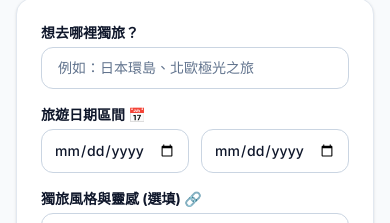
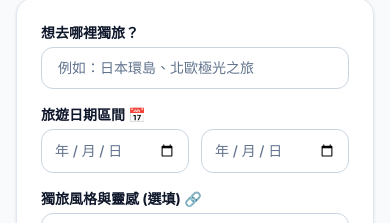
Before and after one commit to PerryChen-creator/allonetrip-ai, a Next.js app: page / in a window 390 px wide. Shown: the part 74-297 px from the top of the page. Built offline with nearby package versions, Linux system fonts and the light colour scheme.

Commit message:
fix: add absolute date input overlay placeholder for guaranteed cross-device mobile visibility

```diff
--- a/app/page.tsx
+++ b/app/page.tsx
@@ -2,7 +2,7 @@
 
 import React, { useState, useRef, useEffect } from 'react';
 
-// 🟢 1. 核心壓縮函式：使用原生 CompressionStream (deflate-raw) 大幅縮短 URL 長度
+// 核心壓縮函式：使用原生 CompressionStream (deflate-raw) 大幅縮短 URL 長度
 async function compressToUrl(data: any) {
   try {
     const jsonStr = JSON.stringify(data);
@@ -23,7 +23,7 @@ async function compressToUrl(data: any) {
   }
 }
 
-// 🟢 2. 核心解壓縮函式：解壓並還原對話資料（支援新舊版本相容）
+// 核心解壓縮函式：解壓並還原對話資料
 async function decompressFromUrl(encoded: string) {
   try {
     let base64 = encoded.replace(/-/g, '+').replace(/_/g, '/');
@@ -54,7 +54,6 @@ async function decompressFromUrl(encoded: string) {
     }
     return data;
   } catch (e) {
-    // 降級回原本的 Base64 解析（向下相容舊連結）
     try {
       let base64 = encoded.replace(/-/g, '+').replace(/_/g, '/');
       while (base64.length % 4) base64 += '=';
@@ -340,7 +339,6 @@ export default function Home() {
     setLoading(false);
   };
 
-  // 🟢 使用 Gzip/Deflate 壓縮分享 URL
   const handleShare = async () => {
     if (messages.length === 0) {
       alert('目前尚無行程對話內容可分享喔！');
@@ -550,32 +548,55 @@ export default function Home() {
                 )}
               </div>
 
-              {/* 🟢 修復：加強 WebKit 日期選擇器偽元素樣式，確保手機端文字清晰顯示 */}
+              {/* 🟢 核心修正：跨裝置 100% 相容的日期選擇 Overlay Placeholder 結構 */}
               <div className="grid grid-cols-2 gap-3">
+                <div className="relative w-full">
                   <input
                     type="date"
                     min={todayStr}
                     value={startDate}
                     style={{ colorScheme: darkMode ? 'dark' : 'light' }}
                     onChange={(e) => setStartDate(e.target.value)}
-                  className={`w-full h-11 px-3 border rounded-xl text-sm font-medium outline-none focus:ring-2 focus:ring-blue-500 block [&::-webkit-date-and-time-value]:text-left [&::-webkit-date-and-time-value]:min-h-[1.5em] ${
-                    darkMode
-                      ? 'bg-slate-800 border-slate-700 text-white'
-                      : 'bg-white border-slate-300 text-slate-900'
+                    className={`w-full h-11 px-3 border rounded-xl text-sm font-medium outline-none focus:ring-2 focus:ring-blue-500 block ${
+                      startDate
+                        ? (darkMode ? 'text-white bg-slate-800 border-slate-700' : 'text-slate-900 bg-white border-slate-300')
+                        : (darkMode ? 'text-transparent bg-slate-800 border-slate-700' : 'text-transparent bg-white border-slate-300')
                     }`}
                   />
+                  {!startDate && (
+                    <span
+                      className={`pointer-events-none absolute left-3.5 top-1/2 -translate-y-1/2 text-sm font-medium ${
+                        darkMode ? 'text-slate-400' : 'text-slate-500'
+                      }`}
+                    >
+                      年 / 月 / 日
+                    </span>
+                  )}
+                </div>
+
+                <div className="relative w-full">
                   <input
                     type="date"
                     min={startDate || todayStr}
                     value={endDate}
                     style={{ colorScheme: darkMode ? 'dark' : 'light' }}
                     onChange={(e) => setEndDate(e.target.value)}
-                  className={`w-full h-11 px-3 border rounded-xl text-sm font-medium outline-none focus:ring-2 focus:ring-blue-500 block [&::-webkit-date-and-time-value]:text-left [&::-webkit-date-and-time-value]:min-h-[1.5em] ${
-                    darkMode
-                      ? 'bg-slate-800 border-slate-700 text-white'
-                      : 'bg-white border-slate-300 text-slate-900'
+                    className={`w-full h-11 px-3 border rounded-xl text-sm font-medium outline-none focus:ring-2 focus:ring-blue-500 block ${
+                      endDate
+                        ? (darkMode ? 'text-white bg-slate-800 border-slate-700' : 'text-slate-900 bg-white border-slate-300')
+                        : (darkMode ? 'text-transparent bg-slate-800 border-slate-700' : 'text-transparent bg-white border-slate-300')
                     }`}
                   />
+                  {!endDate && (
+                    <span
+                      className={`pointer-events-none absolute left-3.5 top-1/2 -translate-y-1/2 text-sm font-medium ${
+                        darkMode ? 'text-slate-400' : 'text-slate-500'
+                      }`}
+                    >
+                      年 / 月 / 日
+                    </span>
+                  )}
+                </div>
               </div>
             </div>
 
@@ -668,7 +689,7 @@ export default function Home() {
                     }`}>
                       {m.role === 'user' ? m.content : <MarkdownMessage content={m.content} darkMode={darkMode} />}
 
-                      {/* Gemini 風格訊息操作列 (位於訊息下方，純 Icon) */}
+                      {/* Gemini 風格訊息操作列 */}
                       <div className={`flex items-center gap-1 mt-3 pt-2 border-t ${
                         m.role === 'user'
                           ? 'border-white/20 text-white/80 justify-end'
@@ -713,7 +734,7 @@ export default function Home() {
         </div>
       </div>
 
-      {/* 追問輸入列（懸浮底欄，桌機避開左側邊欄） */}
+      {/* 追問輸入列 */}
       {(messages.length > 0 || loading) && (
         <div className={`fixed bottom-0 left-0 md:left-64 right-0 z-40 border-t p-3 md:px-8 backdrop-blur-xl shadow-2xl transition-all ${
           darkMode ? 'bg-slate-900/95 border-slate-800' : 'bg-white/95 border-slate-200'
```
Lines whose indentation alone changed are shown as unchanged.
